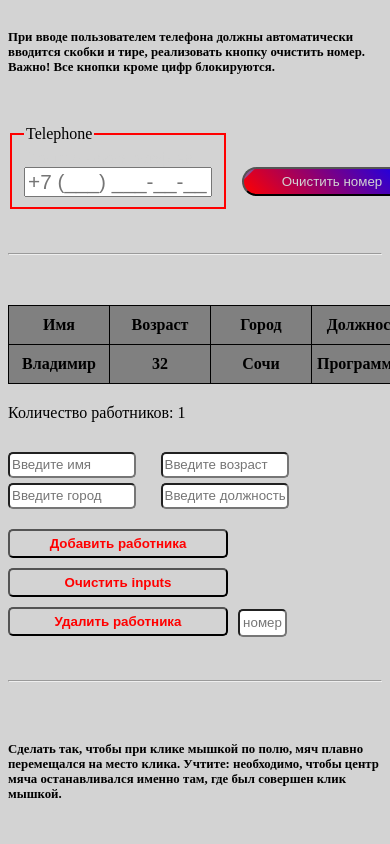
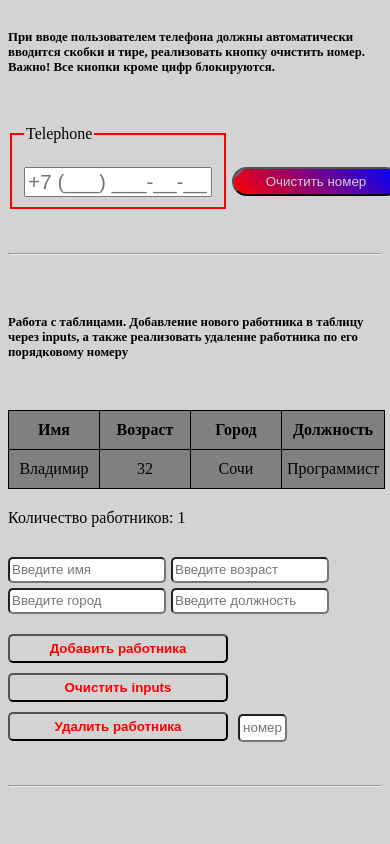
Before and after one commit to belkud/JavaScriptForStudents, a website built with Vite: page index.html in a window 390 px wide. Shown: the top 844 px of the page. Built offline with nearby package versions, Linux system fonts and the light colour scheme; no server answers; files whose address does not match are found by name.

Commit message:
work with media screen3

```diff
--- a/index.html
+++ b/index.html
@@ -35,6 +35,8 @@
 
 <!--!!!!!!!!!!!!!!!!!! Работа с таблицей работников !!!!!!!!!!!!!!!!!!-->
 
+<h2 class="title">Работа с таблицами. Добавление нового работника в таблицу через inputs, а также реализовать удаление работника по его порядковому номеру</h2>
+
 <table id="table_with_workers">
   <tr>
       <!-- <th></th> -->
@@ -44,10 +46,10 @@
       <th>Должность</th>
   </tr>
   <tr>
-      <th>Владимир</th>
-      <th>32</th>
-      <th>Сочи </th>
-      <th>Программист</th>
+      <td>Владимир</td>
+      <td>32</td>
+      <td>Сочи </td>
+      <td>Программист</td>
   </tr>
 </table>
 <div id="accWorkerInHTML"></div>
--- a/src/style.css
+++ b/src/style.css
@@ -529,19 +529,23 @@ input:focus, select:focus {
       grid-template-columns: 1fr 1fr;
   }
 
+  #new_worker_form input {
+    width: 150px;
+  }
+
   #clean_number {
-    margin-left: 30px ;
+    margin-left: 20px;
+    width: 168px;
   }
 
 
 #table_with_workers td,
 #table_with_workers th {
-  min-width: 90px;
+  min-width: 80px;
 }
 
 #table_with_workers {
   margin-left: 0px;
 }
 
-
 }
```
